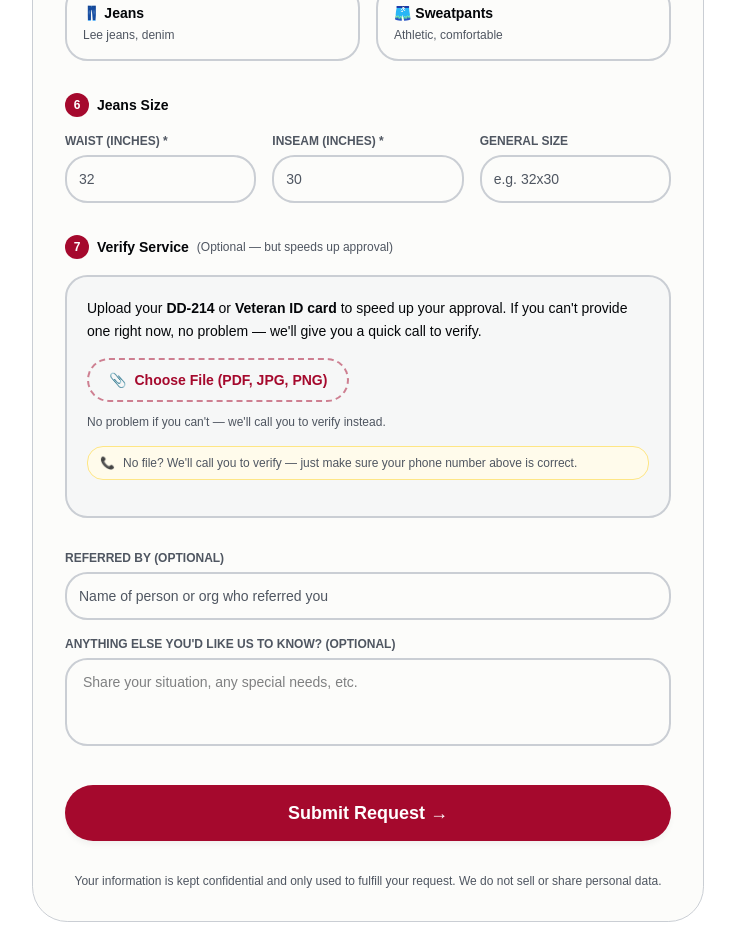
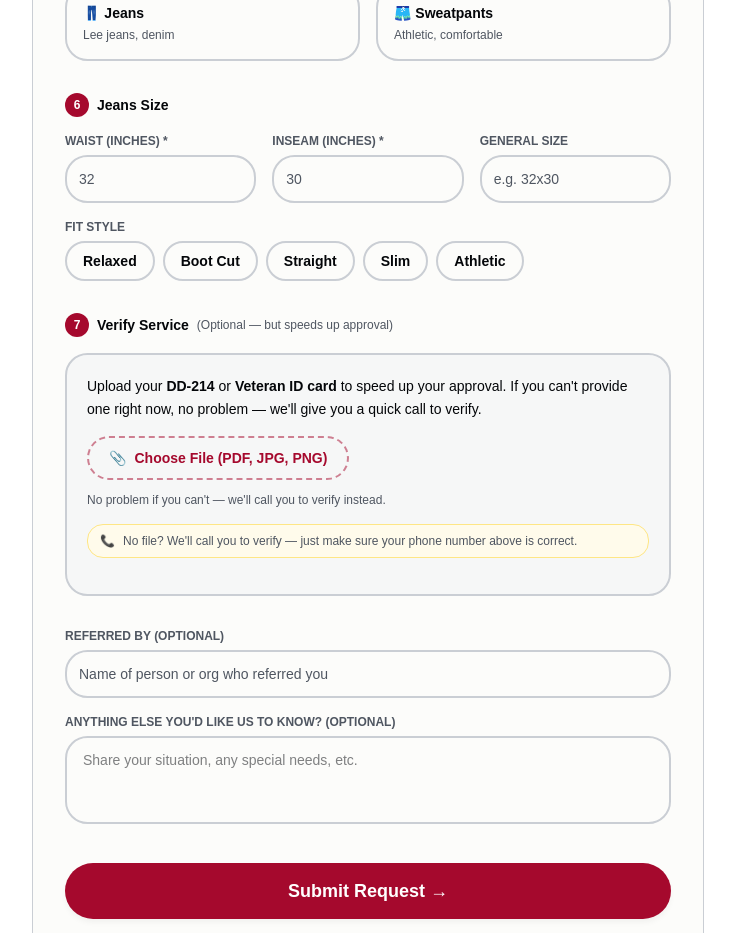
Before and after one commit to matthewhummel21-commits/onelegb4theother, a Next.js app: page / in a window 1280 px wide. Shown: the part 6380-7313 px from the top of the page, without its empty margins (272-1007 px from the left). Built offline with nearby package versions, Linux system fonts and the light colour scheme.

Commit message:
Add fit style selector (Relaxed, Boot Cut, Straight, Slim, Athletic) to request form

```diff
--- a/app/admin/dashboard/DashboardClient.tsx
+++ b/app/admin/dashboard/DashboardClient.tsx
@@ -80,7 +80,7 @@ function RequestCard({
         <InfoRow label="Phone" value={req.phone} />
         <InfoRow label="Email" value={req.email} />
         <InfoRow label="Branch" value={[req.branch, req.years_served].filter(Boolean).join(" · ")} />
-        <InfoRow label="Pants" value={`${type} · ${size}`} />
+        <InfoRow label="Pants" value={`${type} · ${size}${req.pant_fit ? ` · ${req.pant_fit}` : ""}`} />
         <InfoRow label="Address" value={fullAddress} className="col-span-2" />
         {req.household_size && <InfoRow label="Household" value={`${req.household_size} people · ${req.annual_income}/yr`} className="col-span-2" />}
         {req.referred_by && <InfoRow label="Referred by" value={req.referred_by} className="col-span-2" />}
--- a/app/api/request/route.ts
+++ b/app/api/request/route.ts
@@ -146,7 +146,7 @@ export async function POST(req: NextRequest) {
       address, city, state, zip,
       branch, yearsServed,
       householdSize, annualIncome,
-      waist, inseam, pantSize, pantType,
+      waist, inseam, pantSize, pantType, pantFit,
       referredBy, notes,
     } = fields;
 
@@ -191,6 +191,7 @@ export async function POST(req: NextRequest) {
       householdSize: householdSize || null,
       annualIncome: annualIncome || null,
       pantType: pantType || null,
+      pantFit: pantFit || null,
       pantSize: pantSize || null,
       waist: waist || null,
       inseam: inseam || null,
--- a/components/ui/veteran-request-form.tsx
+++ b/components/ui/veteran-request-form.tsx
@@ -19,6 +19,7 @@ interface FormData {
   householdSize: string;
   annualIncome: string;
   pantType: string;
+  pantFit: string;
   pantSize: string;
   waist: string;
   inseam: string;
@@ -32,7 +33,7 @@ const INITIAL: FormData = {
   firstName: "", lastName: "", email: "", phone: "",
   address: "", city: "", state: "", zip: "",
   branch: "", yearsServed: "", householdSize: "", annualIncome: "",
-  pantType: "", pantSize: "", waist: "", inseam: "", referredBy: "", notes: "",
+  pantType: "", pantFit: "", pantSize: "", waist: "", inseam: "", referredBy: "", notes: "",
 };
 
 export function VeteranRequestForm() {
@@ -262,6 +263,7 @@ export function VeteranRequestForm() {
             )}
           </div>
         ) : (
+          <div className="space-y-4">
             <div className="grid grid-cols-3 gap-4">
               <div>
                 <label className={labelClass}>Waist (inches) *</label>
@@ -274,6 +276,26 @@ export function VeteranRequestForm() {
               <div>
                 <label className={labelClass}>General Size</label>
                 <Input value={form.pantSize} onChange={set("pantSize")} className={inputClass} placeholder="e.g. 32x30" />
+              </div>
+            </div>
+            <div>
+              <label className={labelClass}>Fit Style</label>
+              <div className="flex flex-wrap gap-2 mt-1">
+                {["Relaxed", "Boot Cut", "Straight", "Slim", "Athletic"].map((fit) => (
+                  <button
+                    key={fit}
+                    type="button"
+                    onClick={() => setForm((prev) => ({ ...prev, pantFit: fit }))}
+                    className={`px-4 py-2 rounded-xl border-2 text-sm font-bold transition-all ${
+                      form.pantFit === fit
+                        ? "bg-primary border-primary text-white"
+                        : "border-border hover:border-primary/50"
+                    }`}
+                  >
+                    {fit}
+                  </button>
+                ))}
+              </div>
             </div>
           </div>
         )}
--- a/lib/db.ts
+++ b/lib/db.ts
@@ -24,6 +24,7 @@ export type RequestRow = {
   household_size: string | null;
   annual_income: string | null;
   pant_type: string | null;
+  pant_fit: string | null;
   pant_size: string | null;
   waist: string | null;
   inseam: string | null;
@@ -58,6 +59,7 @@ export async function initDb(): Promise<void> {
         household_size TEXT,
         annual_income TEXT,
         pant_type TEXT,
+        pant_fit TEXT,
         pant_size TEXT,
         waist TEXT,
         inseam TEXT,
@@ -92,6 +94,7 @@ export async function insertRequest(data: {
   householdSize?: string | null;
   annualIncome?: string | null;
   pantType?: string | null;
+  pantFit?: string | null;
   pantSize?: string | null;
   waist?: string | null;
   inseam?: string | null;
@@ -107,7 +110,7 @@ export async function insertRequest(data: {
       address, city, state, zip,
       branch, years_served,
       household_size, annual_income,
-      pant_type, pant_size, waist, inseam,
+      pant_type, pant_fit, pant_size, waist, inseam,
       referred_by, notes,
       id_uploaded, id_file_path
     ) VALUES (
@@ -125,6 +128,7 @@ export async function insertRequest(data: {
       ${data.householdSize ?? null},
       ${data.annualIncome ?? null},
       ${data.pantType ?? null},
+      ${data.pantFit ?? null},
       ${data.pantSize ?? null},
       ${data.waist ?? null},
       ${data.inseam ?? null},
```
Lines whose indentation alone changed are shown as unchanged.
